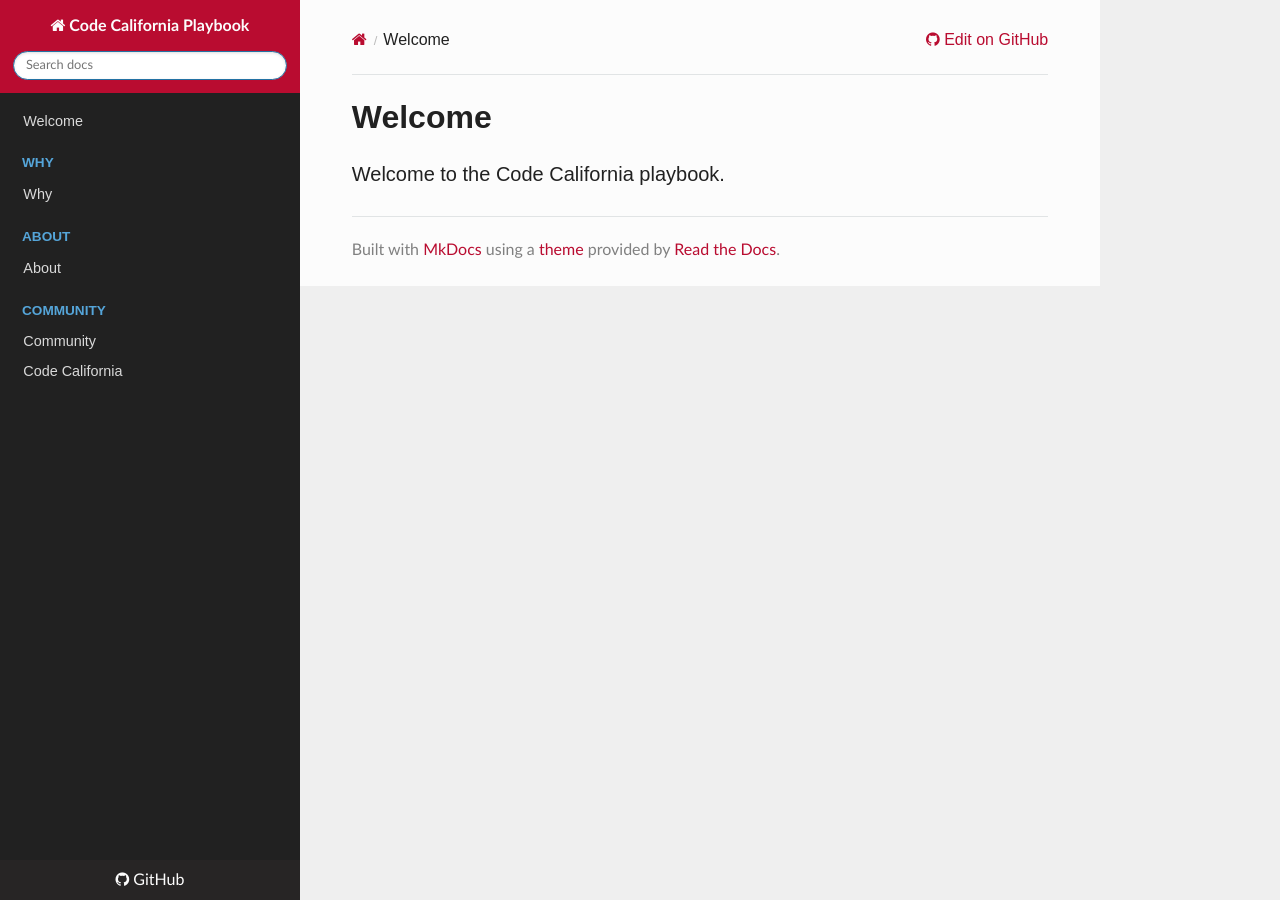
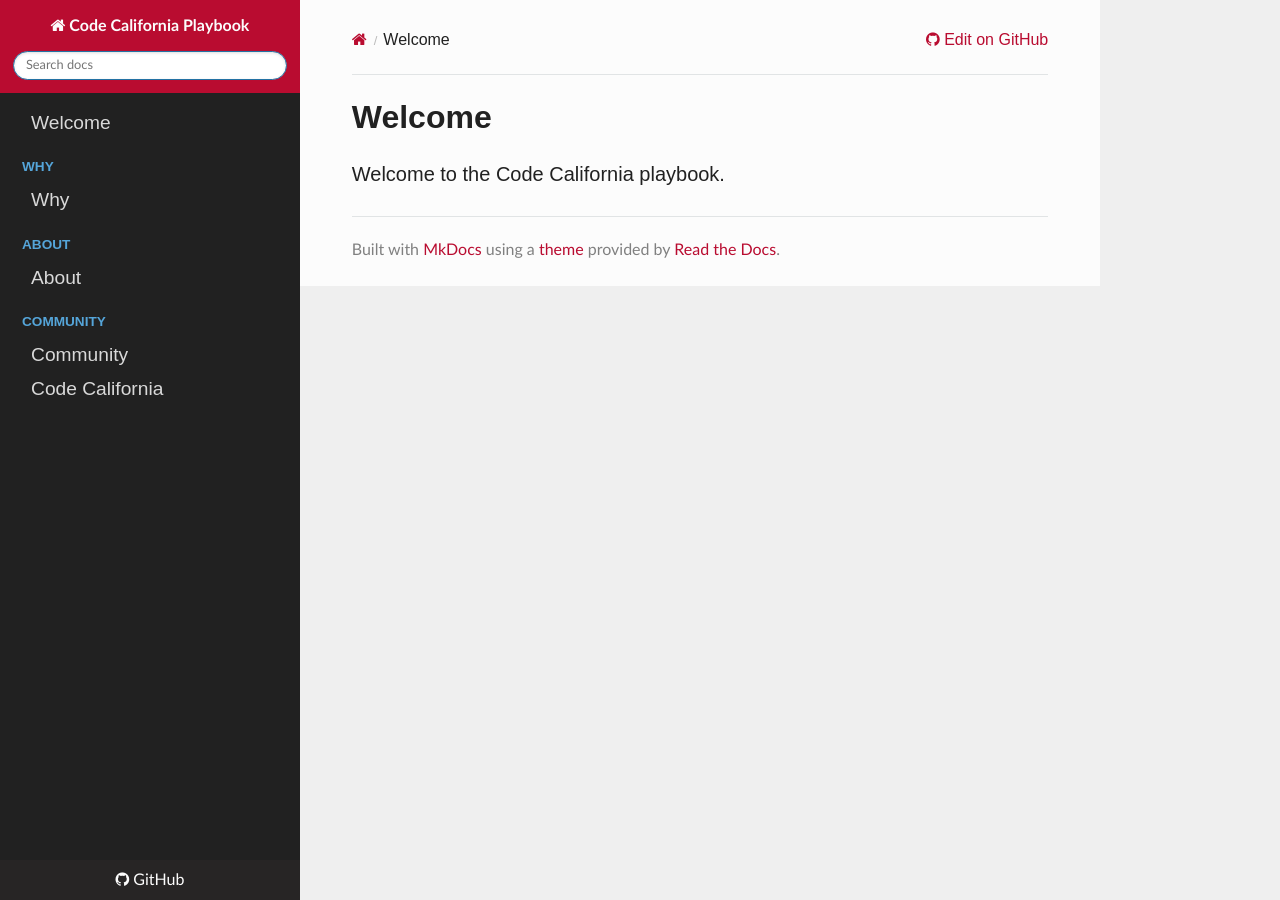
Before and after one commit to CA-CODE-Works/playbook, an MkDocs documentation site: the page built from docs/README.md, in a window 1280 px wide. Built offline with MkDocs 1.6.1, drawn with Linux system fonts in a browser that asks for light colours; nearby versions of some CDN libraries.

Commit message:
Update extra.css

```diff
--- a/docs/css/extra.css
+++ b/docs/css/extra.css
@@ -29,3 +29,6 @@ p {
 h1 {
   font-size: 200%;
 }
+.wy-menu-vertical a {
+  font-size: 120%;
+}
```
